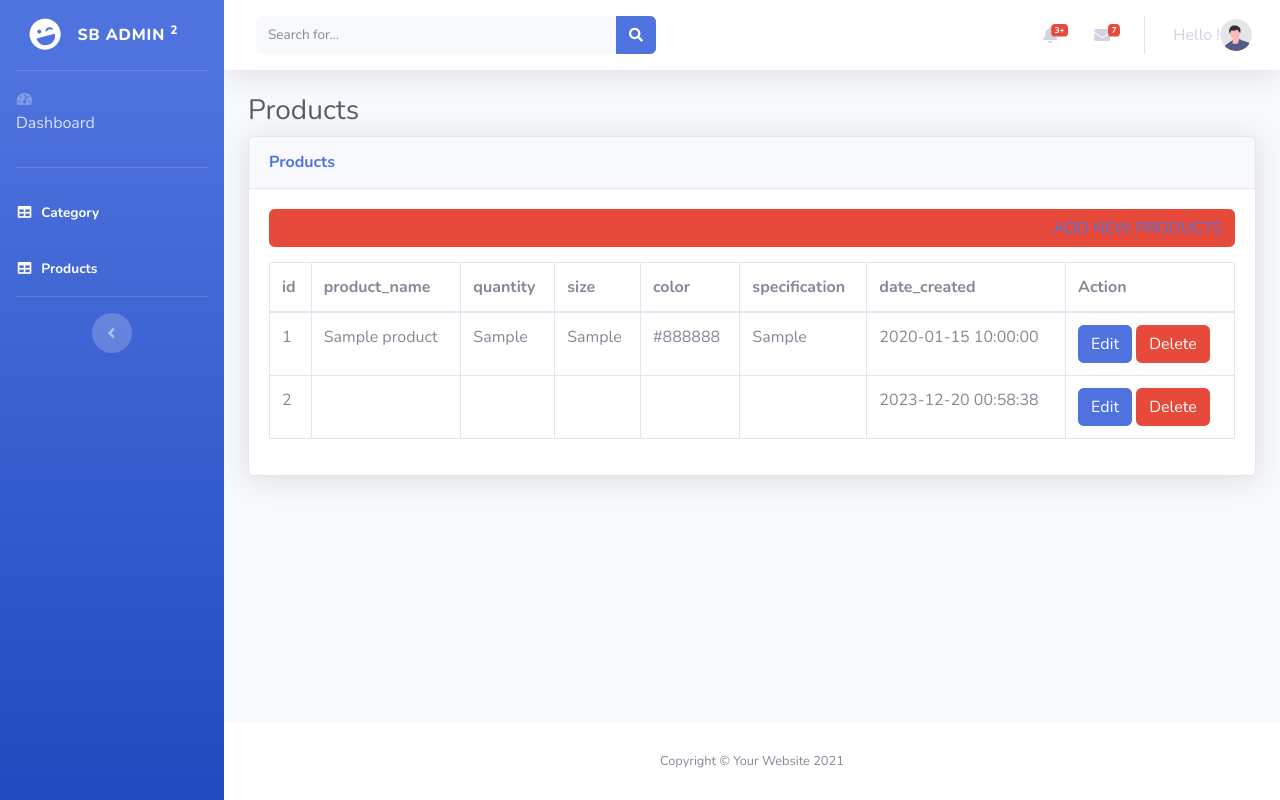
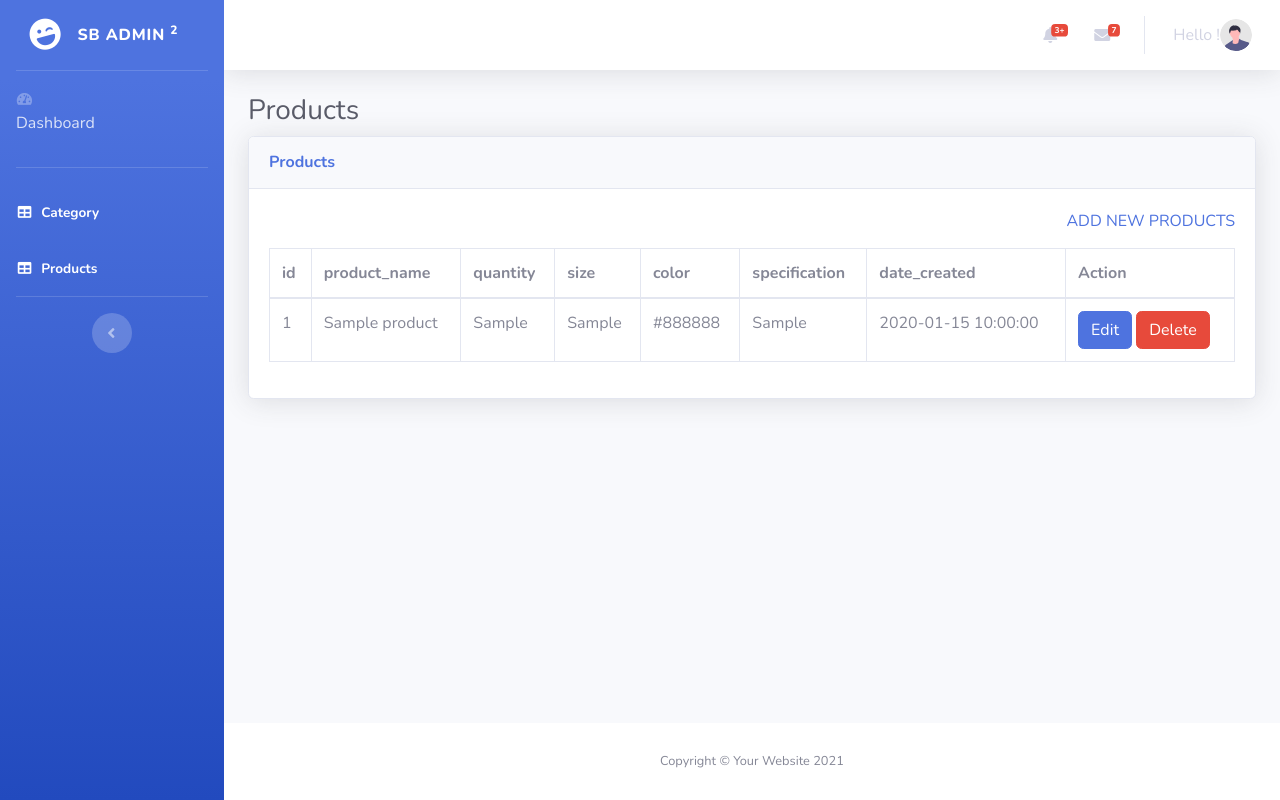
Before and after one commit to OLABISIJOSEPH/shopping, a PHP site: page /proc-product.php in a window 1280 px wide. Run offline with PHP 8.4, Linux system fonts and the light colour scheme; a user stored in the database is signed in; tables that the repository leaves empty hold one stand-in row (values such as "Sample post"); data that the repository does not hold is empty.

Commit message:
second commit

```diff
--- a/shopping/nav.php
+++ b/shopping/nav.php
@@ -8,7 +8,7 @@
                     <!-- Topbar Search -->
                     <form
                         class="d-none d-sm-inline-block form-inline mr-auto ml-md-3 my-2 my-md-0 mw-100 navbar-search">
-                        <div class="input-group">
+                        <!-- <div class="input-group">
                             <input type="text" class="form-control bg-light border-0 small" placeholder="Search for..."
                                 aria-label="Search" aria-describedby="basic-addon2">
                             <div class="input-group-append">
@@ -16,7 +16,7 @@
                                     <i class="fas fa-search fa-sm"></i>
                                 </button>
                             </div>
-                        </div>
+                        </div> -->
                     </form>
 
                     <!-- Topbar Navbar -->
--- a/shopping/proc-product.php
+++ b/shopping/proc-product.php
@@ -8,6 +8,12 @@
 $size = $_POST['size'];
 $color = $_POST['color'];
 $specification = $_POST['specification'];
+
+if(!$product || !$quantity || !$size || !$color || !$specification)
+{
+  include('view-product.php');
+    exit;
+}
 
 $query = "insert into product (product_name,quantity,size,color,specification) values ('$product_name','$quantity','$size','$color','$specification')";
 $result = mysqli_query($conn,$query);
--- /dev/null
+++ b/shopping/proc-view-pro.php
@@ -0,0 +1,3 @@
+<?php
+
+?>
--- a/shopping/view-product.php
+++ b/shopping/view-product.php
@@ -86,10 +86,11 @@
 
                             </form>  -->
 
-                            <div class="new btn btn-danger">
+
+
+                            <div class="new">
                               <a href="product.php">ADD NEW PRODUCTS</a><br>
                             </div>
-
 
                             <div class="table-responsive">
                                 <table class="table table-bordered" id="dataTable" width="100%" cellspacing="0">
```
